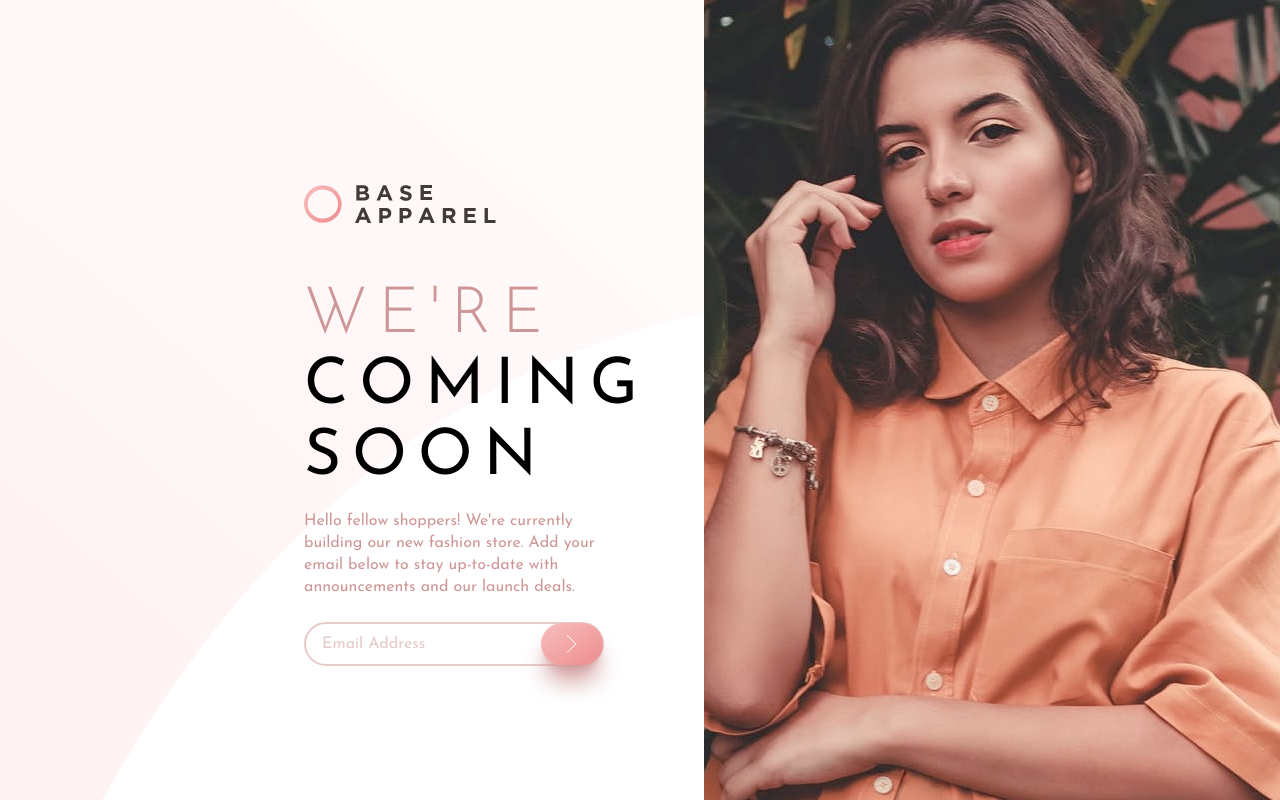
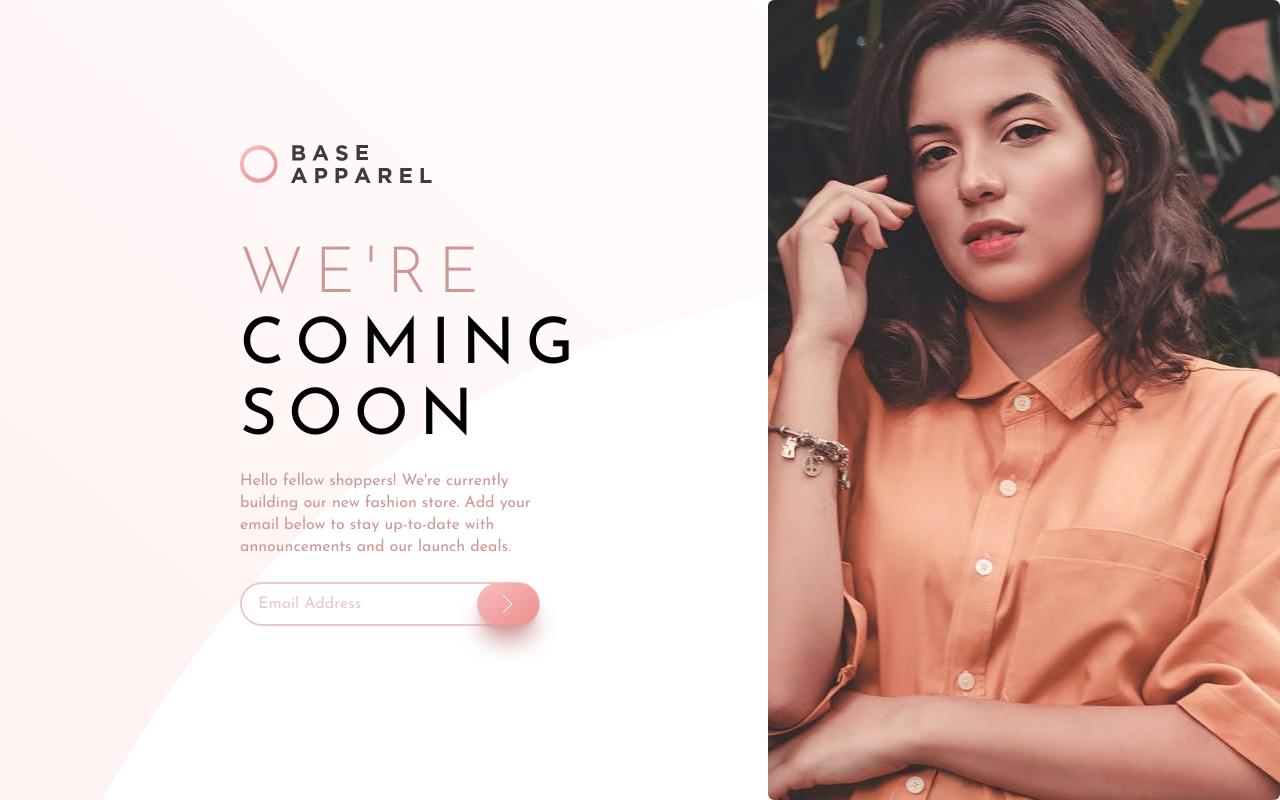
Before and after one commit to mdubelbeis/base-apparel, a React (Create React App) app: page / in a window 1280 px wide. Built offline with nearby package versions, Linux system fonts and the light colour scheme.

Commit message:
updated responsive design

```diff
--- a/src/components/App.js
+++ b/src/components/App.js
@@ -6,12 +6,12 @@ import Image from './Image.component';
 function App() {
   return (
     <div>
-      <div className="font-josefin-sans text-base mx-auto lg:mx-12 max-w-xl">
-        <div class="container flex flex-col lg:space-y-20 max-w-[600px] lg:pl-20 lg:pt-10 xl:pl-64 xl:pt-10">
+      <div className="font-josefin-sans text-base mx-auto lg:mx-0 max-w-2xl">
+        <div class="container flex flex-col lg:space-y-20 lg:ml-40 xl:ml-60 2xl:ml-80">
           <header className="p-8 lg:p-0 lg:mt-36">
             <img className="w-24 lg:w-48" src={Logo} alt="" />
           </header>
-          <main className="flex flex-col space-y-10 lg:space-y-0 lg:flex-row lg:items-center">
+          <main className="flex flex-col space-y-10 md:space-y-2 lg:space-y-0 lg:flex-row lg:w-full">
             <Image />
             <Info />
           </main>
--- a/src/components/Image.component.js
+++ b/src/components/Image.component.js
@@ -19,17 +19,17 @@ const Image = () => {
   });
 
   return (
-    <div className="w-screen sm:flex sm:content-center max-w-xl lg:absolute lg:h-screen lg:top-0 lg:right-0 lg:w-[400px] xl:w-[600px]">
+    <div className="w-screen max-w-lg lg:absolute lg:h-screen lg:top-0 lg:right-0 lg:w-[400px] xl:w-[600px]">
       {windowSize < 1024 && (
         <img
-          className="mx-auto w-full"
+          className="mx-auto w-full rounded-md"
           src={imgSmall}
           alt="girl modeling"
         />
       )}
       {windowSize >= 1024 && (
         <img
-          className="object-center object-cover min-h-full"
+          className="object-center object-cover min-h-full rounded-md"
           src={imgLarge}
           alt="girl modeling"
         />
--- a/src/components/Info.component.js
+++ b/src/components/Info.component.js
@@ -2,8 +2,8 @@ import Input from './Input.component';
 
 const Info = () => {
   return (
-    <section className="text-center p-8 md:p-8 w-full lg:text-left lg:p-0 lg:max-w-[300px]">
-      <h1 className="tracking-[10.83px] text-[40px] space-y-6 mb-4 lg:text-[64px]">
+    <section className="text-center p-8 w-full md:px-32 lg:text-left lg:p-0 lg:max-w-[300px]">
+      <h1 className="tracking-[10.83px] text-[40px] space-y-6 mb-4 lg:text-[64px] lg:px-0">
         <span className="block text-desat-red font-light">WE'RE</span>
         <span className="block leading-[42px] lg:leading-[71px]">
           COMING SOON
@@ -14,9 +14,7 @@ const Info = () => {
         fashion store. Add your email below to stay up-to-date with
         announcements and our launch deals.
       </p>
-      <div>
-        <Input />
-      </div>
+      <Input />
     </section>
   );
 };
--- a/src/components/Input.component.js
+++ b/src/components/Input.component.js
@@ -22,7 +22,7 @@ const Input = () => {
   };
 
   return (
-    <>
+    <div className="w-full">
       <form className="relative" onSubmit={(e) => onFormSubmit(e)}>
         <label>
           <input
@@ -55,7 +55,7 @@ const Input = () => {
           </div>
         )}
       </form>
-    </>
+    </div>
   );
 };
 
```
